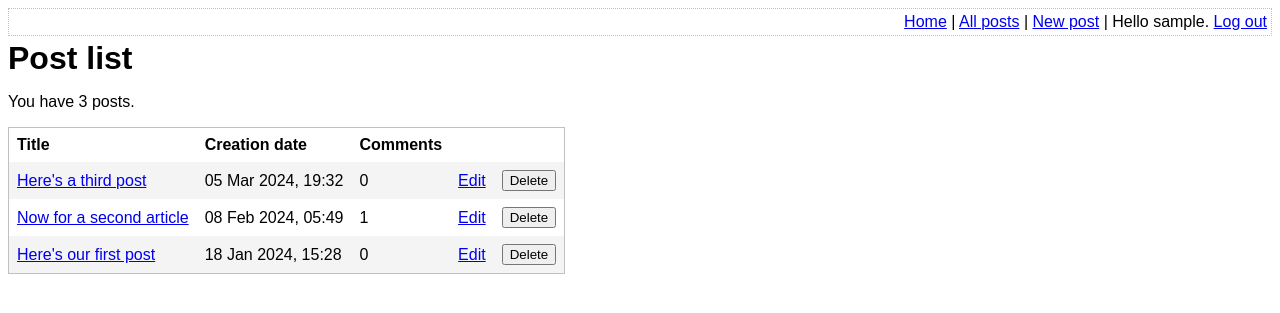
After one commit to damianobacci/lightpress, a PHP site: page /list-posts.php in a window 1280 px wide. The commit adds this page. Shown: the top 313 px of the page. Run offline with PHP 8.4, Linux system fonts and the light colour scheme; the visitor is signed in with stand-in values (Sample User, id 1); data comes from the database, SQL or seed files in the repository; both versions use the stored data as it was after the commit.

Commit message:
Working proto

```diff
--- a/assets/main.css
+++ b/assets/main.css
@@ -73,6 +73,10 @@ body {
   padding-top: 8px;
 }
 
+.comment .comment-meta input {
+  float: right;
+}
+
 .comment-body p {
   margin: 8px 4px;
 }
@@ -80,6 +84,7 @@ body {
 .comment-list {
   border-bottom: 1px dotted silver;
   margin-bottom: 12px;
+  max-width: 900px;
 }
 
 .comment-margin {
@@ -103,3 +108,18 @@ body {
 		Let's reset each to the left-hand side to be sure. */
   clear: left;
 }
+
+#post-list {
+  border-collapse: collapse;
+  border: 1px solid silver;
+}
+
+#post-list td,
+#post-list th {
+  padding: 8px;
+  text-align: left;
+}
+
+#post-list tbody tr:nth-child(odd) {
+  background-color: #f4f4f4;
+}
--- a/lib/common.php
+++ b/lib/common.php
@@ -74,6 +74,31 @@ function getSqlDateForNow()
 }
 
 /**
+ * Gets a list of posts in reverse order
+ *
+ * @param PDO $pdo
+ * @return array
+ */
+function getAllPosts(PDO $pdo)
+{
+    $stmt = $pdo->query(
+        'SELECT
+            id, title, created_at, body,
+            (SELECT COUNT(*) FROM comment WHERE comment.post_id = post.id) comment_count
+        FROM
+            post
+        ORDER BY
+            created_at DESC'
+    );
+    if ($stmt === false)
+    {
+        throw new Exception('There was a problem running this query');
+    }
+
+    return $stmt->fetchAll(PDO::FETCH_ASSOC);
+}
+
+/**
  * Converts unsafe text to safe, paragraphed, HTML
  *
  * @param string $text
@@ -98,31 +123,6 @@ function redirectAndExit($script)
     $fullUrl = 'http://' . $host . $urlFolder . $script;
     header('Location: ' . $fullUrl);
     exit();
-}
-
-/**
- * Returns the number of comments for the specified post
- *
- * @param PDO $pdo
- * @param integer $postId
- * @return integer
- */
-function countCommentsForPost(PDO $pdo, $postId)
-{
-    $sql = "
-        SELECT
-            COUNT(*) c
-        FROM
-            comment
-        WHERE
-            post_id = :post_id
-    ";
-    $stmt = $pdo->prepare($sql);
-    $stmt->execute(
-        array('post_id' => $postId, )
-    );
-
-    return (int) $stmt->fetchColumn();
 }
 
 /**
@@ -159,6 +159,7 @@ function tryLogin(PDO $pdo, $username, $password)
             user
         WHERE
             username = :username
+            AND is_enabled = 1
     ";
     $stmt = $pdo->prepare($sql);
     $stmt->execute(
@@ -216,6 +217,7 @@ function getAuthUserId(PDO $pdo)
     {
         return null;
     }
+
     $sql = "
         SELECT
             id
@@ -223,6 +225,7 @@ function getAuthUserId(PDO $pdo)
             user
         WHERE
             username = :username
+            AND is_enabled = 1
     ";
     $stmt = $pdo->prepare($sql);
     $stmt->execute(
@@ -230,5 +233,6 @@ function getAuthUserId(PDO $pdo)
             'username' => getAuthUser()
         )
     );
+
     return $stmt->fetchColumn();
 }
--- /dev/null
+++ b/lib/list-posts.php
@@ -0,0 +1,48 @@
+<?php
+
+/**
+ * Tries to delete the specified post
+ *
+ * We first delete the comments attached to the post, and then delete the post itself
+ *
+ * @param PDO $pdo
+ * @param integer $postId
+ * @return boolean Returns true on successful deletion
+ * @throws Exception
+ */
+function deletePost(PDO $pdo, $postId)
+{
+    $sqls = array(
+        // Delete comments first, to remove the foreign key objection
+        "DELETE FROM
+            comment
+        WHERE
+            post_id = :id",
+        // Now we can delete the post
+        "DELETE FROM
+            post
+        WHERE
+            id = :id",
+    );
+
+    foreach ($sqls as $sql)
+    {
+        $stmt = $pdo->prepare($sql);
+        if ($stmt === false)
+        {
+            throw new Exception('There was a problem preparing this query');
+        }
+
+        $result = $stmt->execute(
+            array('id' => $postId, )
+        );
+
+        // Don't continue if something went wrong
+        if ($result === false)
+        {
+            break;
+        }
+    }
+
+    return $result !== false;
+}
--- /dev/null
+++ b/list-posts.php
@@ -0,0 +1,87 @@
+<?php
+require_once 'lib/common.php';
+require_once 'lib/list-posts.php';
+
+session_start();
+
+// Don't let non-auth users see this screen
+if (!isLoggedIn())
+{
+    redirectAndExit('index.php');
+}
+
+if ($_POST)
+{
+    $deleteResponse = $_POST['delete-post'];
+    if ($deleteResponse)
+    {
+        $keys = array_keys($deleteResponse);
+        $deletePostId = $keys[0];
+        if ($deletePostId)
+        {
+            deletePost(getPDO(), $deletePostId);
+            redirectAndExit('list-posts.php');
+        }
+    }
+}
+
+// Connect to the database, run a query
+$pdo = getPDO();
+$posts = getAllPosts($pdo);
+
+?>
+<!DOCTYPE html>
+<html>
+    <head>
+        <title>A blog application | Blog posts</title>
+        <?php require 'templates/head.php' ?>
+    </head>
+    <body>
+        <?php require 'templates/top-menu.php' ?>
+
+        <h1>Post list</h1>
+
+        <p>You have <?php echo count($posts) ?> posts.
+
+        <form method="post">
+            <table id="post-list">
+                <thead>
+                    <tr>
+                        <th>Title</th>
+                        <th>Creation date</th>
+                        <th>Comments</th>
+                        <th />
+                        <th />
+                    </tr>
+                </thead>
+                <tbody>
+                    <?php foreach ($posts as $post): ?>
+                        <tr>
+                            <td>
+                                <a
+                                    href="view-post.php?post_id=<?php echo $post['id']?>"
+                                ><?php echo htmlEscape($post['title']) ?></a>
+                            </td>
+                            <td>
+                                <?php echo convertSqlDate($post['created_at']) ?>
+                            </td>
+                            <td>
+                                <?php echo $post['comment_count'] ?>
+                            </td>
+                            <td>
+                                <a href="edit-post.php?post_id=<?php echo $post['id']?>">Edit</a>
+                            </td>
+                            <td>
+                                <input
+                                    type="submit"
+                                    name="delete-post[<?php echo $post['id']?>]"
+                                    value="Delete"
+                                />
+                            </td>
+                        </tr>
+                    <?php endforeach ?>
+                </tbody>
+            </table>
+        </form>
+    </body>
+</html>
--- a/templates/comment-form.php
+++ b/templates/comment-form.php
@@ -18,7 +18,11 @@
 
 <h3>Add your comment</h3>
 
-<form method="post" class="comment-form user-form">
+<form
+    action="view-post.php?action=add-comment&amp;post_id=<?php echo $postId?>"
+    method="post"
+    class="comment-form user-form"
+>
     <div>
         <label for="comment-name">
             Name:
--- /dev/null
+++ b/templates/top-menu.php
@@ -0,0 +1,16 @@
+<div class="top-menu">
+    <div class="menu-options">
+        <?php if (isLoggedIn()): ?>
+            <a href="index.php">Home</a>
+            |
+            <a href="list-posts.php">All posts</a>
+            |
+            <a href="edit-post.php">New post</a>
+            |
+            Hello <?php echo htmlEscape(getAuthUser()) ?>.
+            <a href="logout.php">Log out</a>
+        <?php else: ?>
+            <a href="login.php">Log in</a>
+        <?php endif ?>
+    </div>
+</div>
```
Also changed, not shown: index.php (+15 -20 lines), lib/view-post.php (+100 -2 lines), login.php (+28 -10 lines), templates/list-comments.php (added, +36 -0 lines), templates/title.php (+2 -12 lines), view-post.php (+16 -32 lines), README.md (added), data/data.sqlite.
